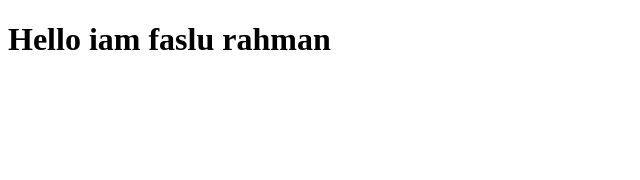
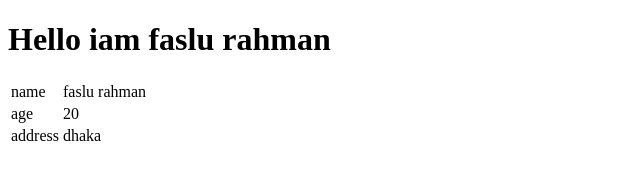
Before and after one commit to fazleo/coursera_study.github.io, a plain HTML site: page index.html in a window 1280 px wide. Shown: the whole page, without its empty margins (0-640 px from the left). Drawn offline with Linux system fonts and the light colour scheme.

Commit message:
small change

```diff
--- a/index.html
+++ b/index.html
@@ -8,5 +8,19 @@
 </head>
 <body>
     <h1>Hello iam faslu rahman</h1>
+    <table>
+        <tr>
+            <td>name</td>
+            <td>faslu rahman</td>
+        </tr>
+        <tr>
+            <td>age</td>
+            <td>20</td>
+        </tr>
+        <tr>
+            <td>address</td>
+            <td>dhaka</td>
+        </tr>
+    </table>
 </body>
 </html>
```
